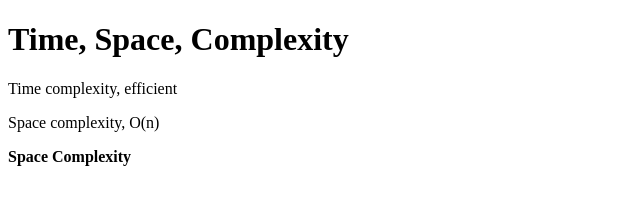
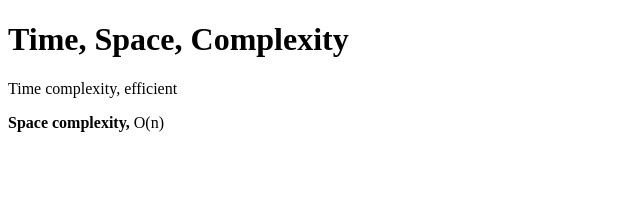
Before and after one commit to acciojob/time-and-space-complexity-MaungMyatAung, a website: page main.html in a window 1280 px wide. Shown: the whole page, without its empty margins (0-640 px from the left). Drawn offline with Linux system fonts and the light colour scheme.

Commit message:
created a submission

```diff
--- a/main.html
+++ b/main.html
@@ -12,8 +12,7 @@
 </script>
 	<h1>Time, Space, Complexity</h1>
 	<p>Time complexity, efficient</p>
-	<p>Space complexity, O(n)</p>
-	<b>Space Complexity</b>
+	<p><b>Space complexity,</b> O(n)</p>
 
 
 </body>
```
